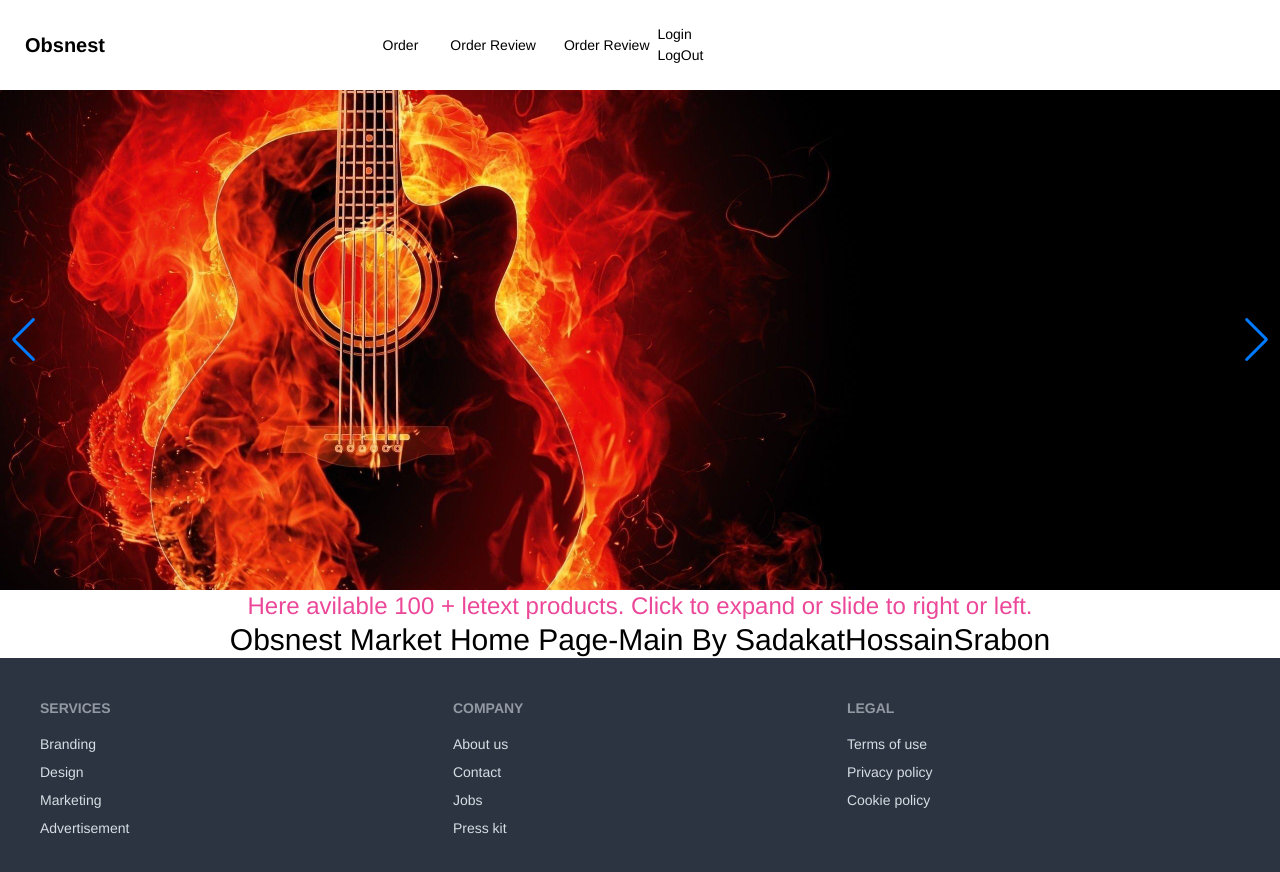
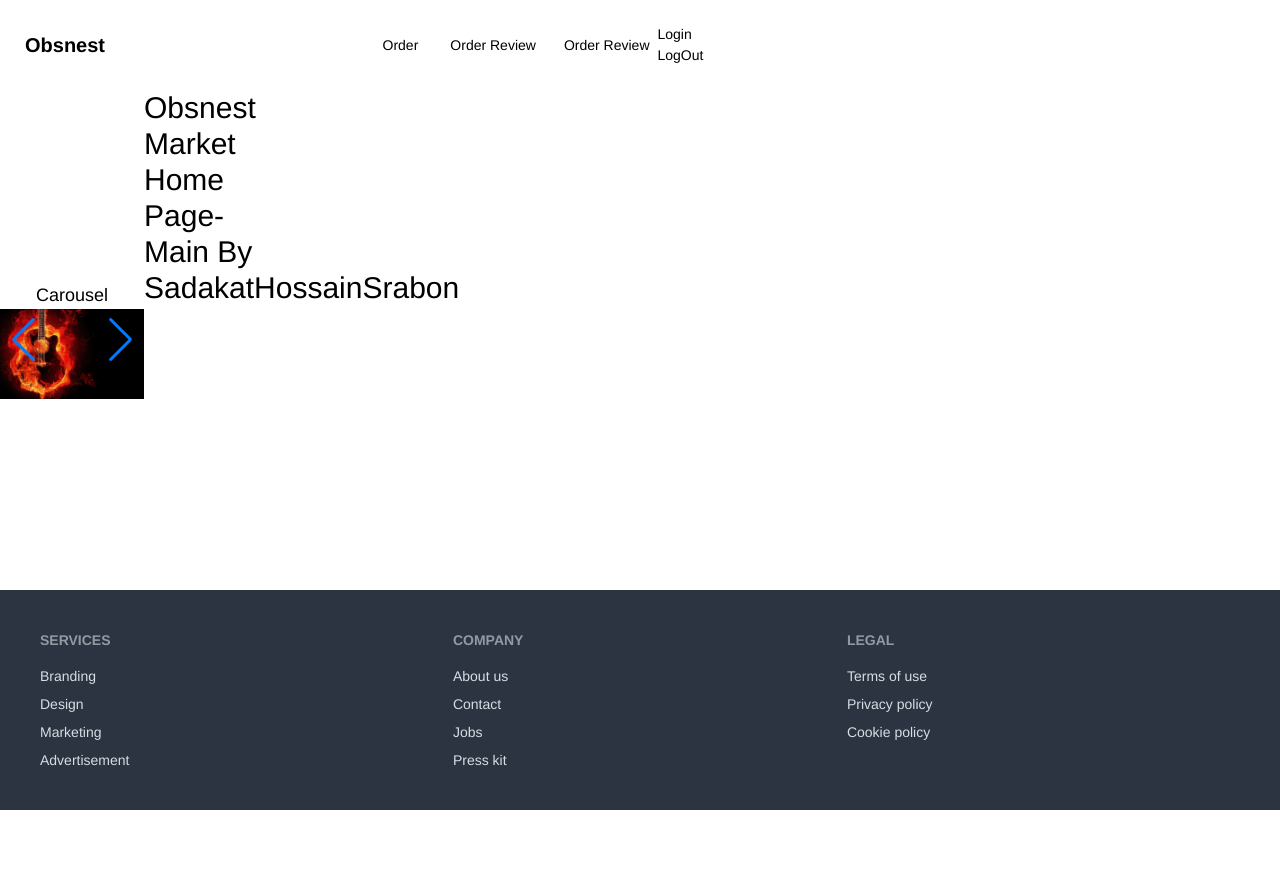
Before and after one commit to sadakatsrabon/Obsnest-MarketPlace, a React (Vite) app: page / in a window 1280 px wide. Shown: the top 872 px of the page. After the commit the page ends 810 px from the top, so only its background shows below. Built offline with nearby package versions, Linux system fonts and the light colour scheme.

Commit message:
remove letest product section

```diff
--- a/src/pages/Home/HomeMain/HomeMain.jsx
+++ b/src/pages/Home/HomeMain/HomeMain.jsx
@@ -3,12 +3,15 @@ import LetestProduct from "../LetextProduct/LetestProduct";
 
 const HomeMain = () => {
     return (
-        <div className="text-center">
-            <div className="">
+        <div className="flex">
+            <div className="w-36">
                 <Carousel></Carousel>
             </div>
-            <LetestProduct></LetestProduct>
-            <h2 className="text-3xl">Obsnest Market Home Page-Main By SadakatHossainSrabon</h2>
+            <div className="w-36">
+                {/* <LetestProduct></LetestProduct> */}
+                <h2 className="text-3xl">Obsnest Market Home Page-Main By SadakatHossainSrabon</h2>
+
+            </div>
         </div>
     );
 };
--- a/src/pages/Home/LetextProduct/LetestProduct.jsx
+++ /dev/null
@@ -1,10 +0,0 @@
-
-const LetestProduct = () => {
-    return (
-        <div>
-            <h2 className="text-2xl text-pink-500">Here avilable 100 + letext products. Click to expand or slide to right or left.</h2>
-        </div>
-    );
-};
-
-export default LetestProduct;
--- a/src/pages/Home/NewCollection/NewCollection.jsx
+++ b/src/pages/Home/NewCollection/NewCollection.jsx
@@ -1,4 +1,3 @@
-import React from 'react';
 
 const NewCollection = () => {
     return (
```
